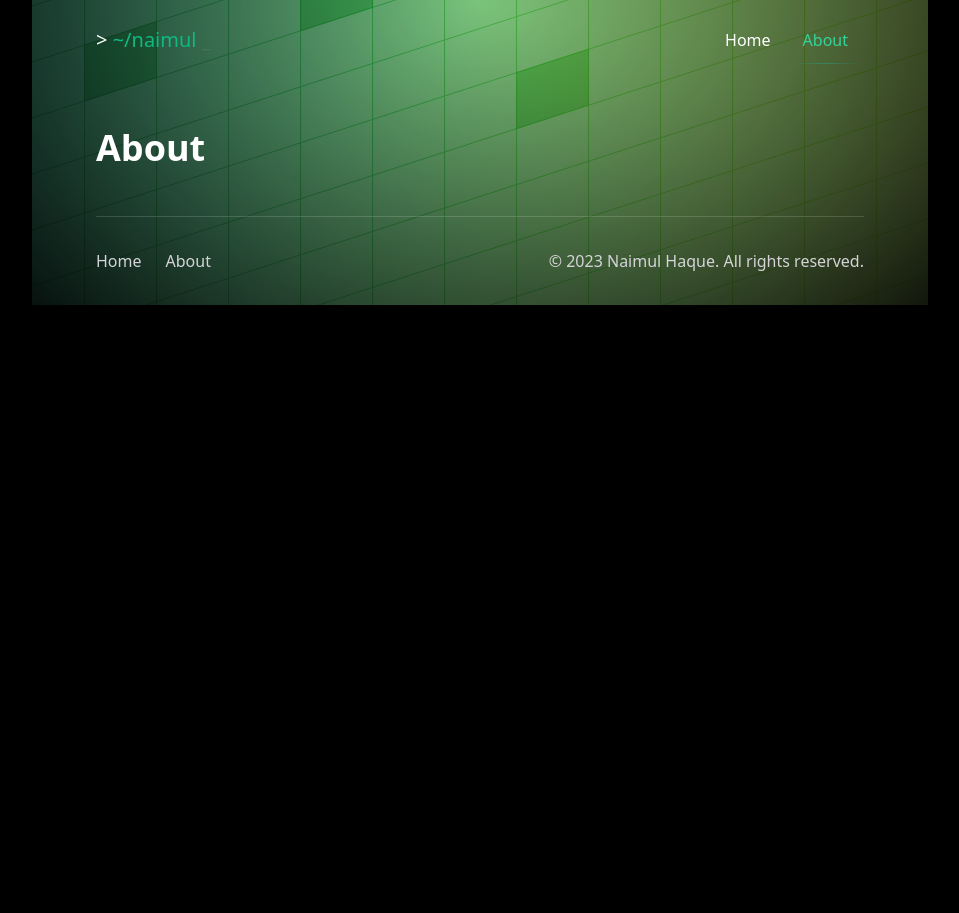
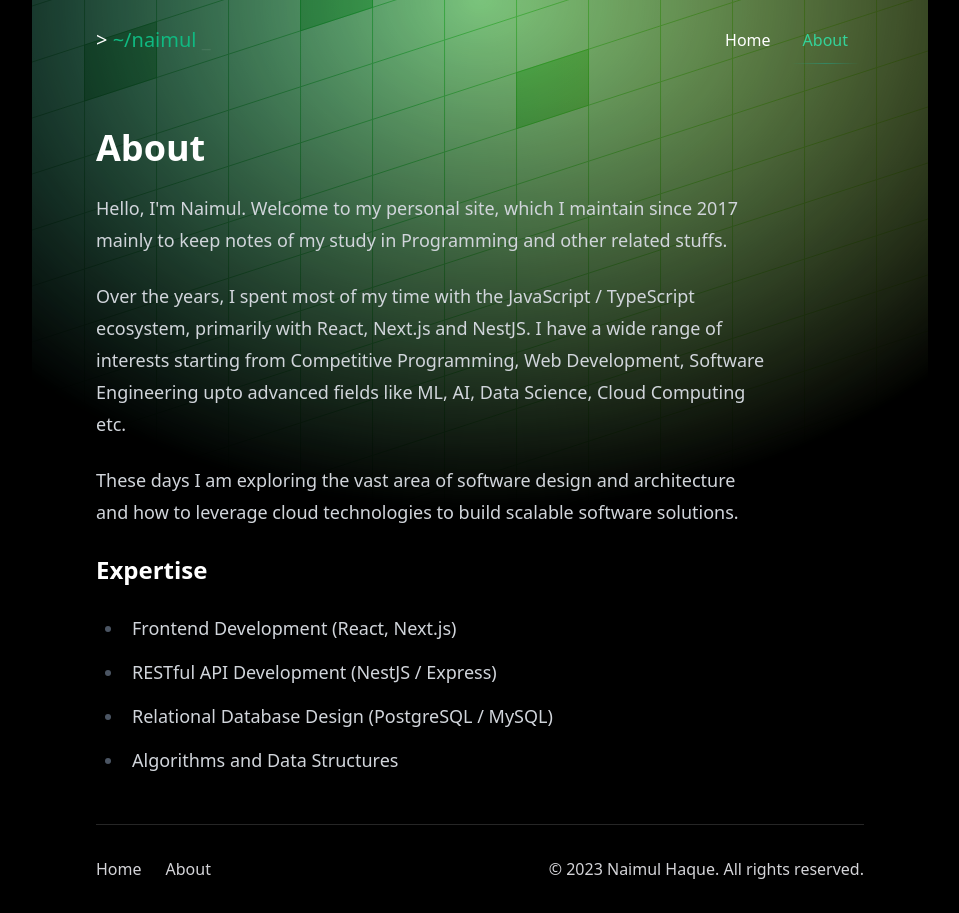
Before and after one commit to naimulcsx/naimulhaque.com, a Next.js app: page /about in a window 1280 px wide. Shown: the whole page, without its empty margins (160-1119 px from the left). Before the commit the page ends 800 px from the top, so only its background shows below. Built offline with nearby package versions, Linux system fonts and the light colour scheme.

Commit message:
feat: add about page

```diff
--- a/app/about/page.tsx
+++ b/app/about/page.tsx
@@ -1,7 +1,33 @@
 export default function AboutPage() {
   return (
     <div>
-      <h1 className="font-semibold text-4xl text-white">About</h1>
+      <h1 className="font-semibold text-4xl text-white mb-6">About</h1>
+      <div className="prose prose-lg prose-invert prose-p:font-light space-y-6 prose-pre:bg-transparent prose-pre:border prose-pre:border-white/[0.15] prose-headings:font-semibold">
+        <p>
+          Hello, I&apos;m Naimul. Welcome to my personal site, which I maintain
+          since 2017 mainly to keep notes of my study in Programming and other
+          related stuffs.
+        </p>
+        <p>
+          Over the years, I spent most of my time with the JavaScript /
+          TypeScript ecosystem, primarily with React, Next.js and NestJS. I have
+          a wide range of interests starting from Competitive Programming, Web
+          Development, Software Engineering upto advanced fields like ML, AI,
+          Data Science, Cloud Computing etc.
+        </p>
+        <p>
+          These days I am exploring the vast area of software design and
+          architecture and how to leverage cloud technologies to build scalable
+          software solutions.
+        </p>
+        <h3>Expertise</h3>
+        <ul>
+          <li>Frontend Development (React, Next.js)</li>
+          <li>RESTful API Development (NestJS / Express)</li>
+          <li>Relational Database Design (PostgreSQL / MySQL)</li>
+          <li>Algorithms and Data Structures</li>
+        </ul>
+      </div>
     </div>
   );
 }
--- a/app/blog/[slug]/page.tsx
+++ b/app/blog/[slug]/page.tsx
@@ -18,7 +18,7 @@ export default async function Blog({ params }: { params: { slug: string } }) {
 
   return (
     <PageTransition>
-      <section className="pb-12">
+      <section>
         <h1 className="font-semibold text-4xl text-white">{post.title}</h1>
         <div className="grid grid-cols-[auto_1fr_auto] items-center mt-4 mb-8 font-mono text-sm">
           <div className="bg-white/5 rounded-md text-zinc-400 px-2 py-1 tracking-tighter">
```
